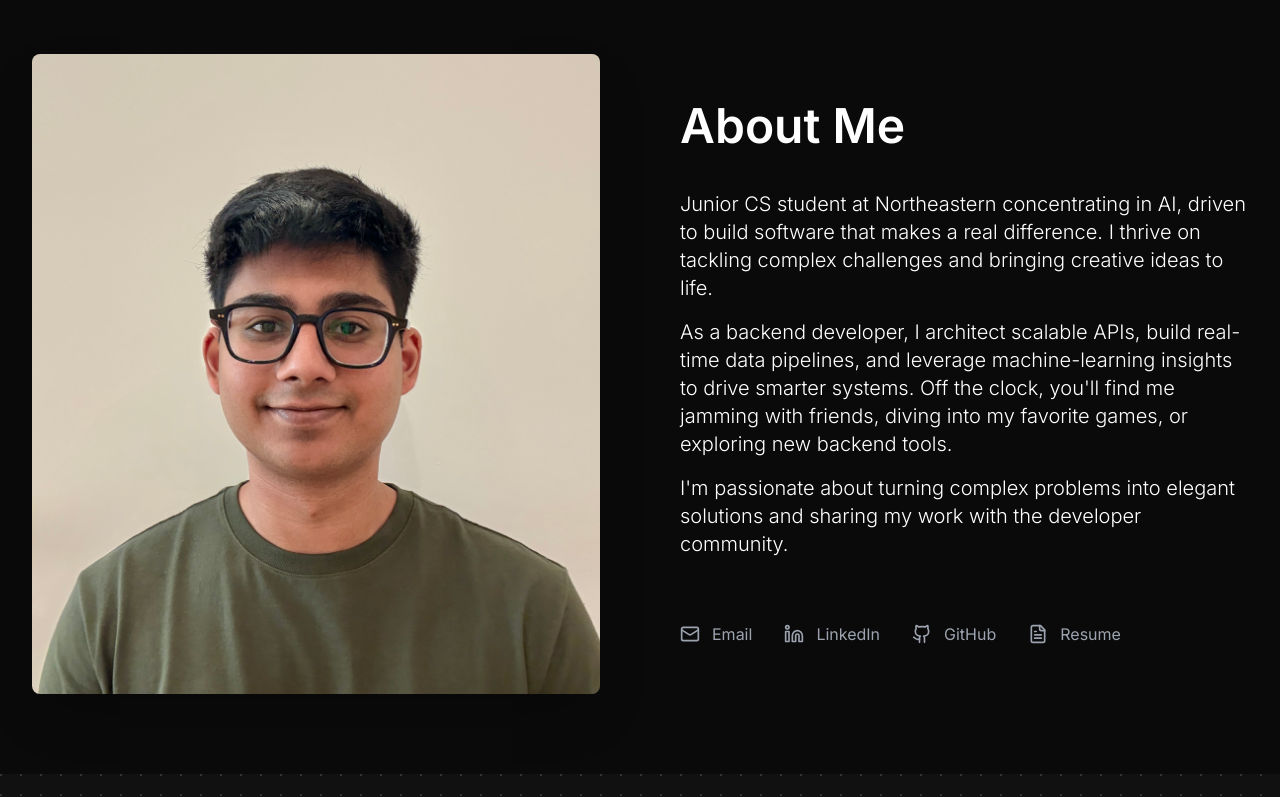
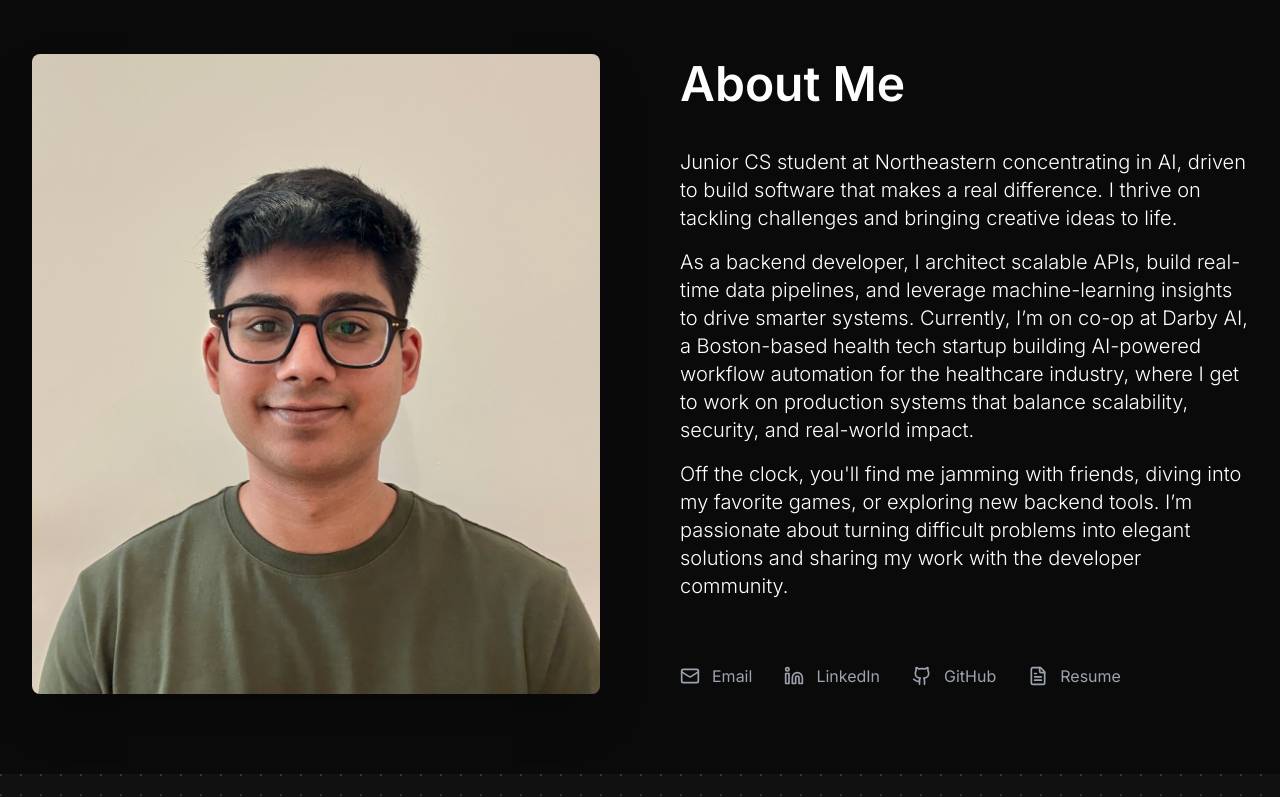
Before and after one commit to ahan-jain/personal-website, a React (Vite) app: page / in a window 1280 px wide. Shown: the part 826-1623 px from the top of the page. Built offline with nearby package versions, Linux system fonts and the light colour scheme.

Commit message:
updated rotating bio and about me

```diff
--- a/src/App.tsx
+++ b/src/App.tsx
@@ -21,8 +21,8 @@ function App() {
   const targetTextRef = useRef('');
 
   const typingPhrases = [
+    "a Software Engineer @ Darby",
     "a CS & AI Major @ Northeastern University",
-    "a Software Engineer @ Darby",
     "a Pianist, Drummer, Guitarist and Vocalist",
     "a Backend Developer",
     "an AI & ML enthusiast",
@@ -372,15 +372,24 @@ function App() {
               <h2 className="text-2xl sm:text-3xl md:text-4xl lg:text-5xl font-semibold mb-6 sm:mb-8 lg:mb-10">About Me</h2>
               <div className="space-y-4 sm:space-y-6 lg:space-y-8 text-base sm:text-lg lg:text-xl font-light leading-relaxed">
                 <p>
-                  Junior CS student at Northeastern concentrating in AI, driven to build software that makes a real difference.
-                  I thrive on tackling complex challenges and bringing creative ideas to life.
+                Junior CS student at Northeastern concentrating in AI, driven
+                  to build software that makes a real difference. I thrive on
+                  tackling challenges and bringing creative ideas to life.
                 </p>
                 <p>
-                As a backend developer, I architect scalable APIs, build real-time data pipelines, and leverage machine-learning insights to drive smarter systems.
-                Off the clock, you'll find me jamming with friends, diving into my favorite games, or exploring new backend tools.
+                  As a backend developer, I architect scalable APIs, build
+                  real-time data pipelines, and leverage machine-learning
+                  insights to drive smarter systems. Currently, I’m on co-op at
+                  Darby AI, a Boston-based health tech startup building
+                  AI-powered workflow automation for the healthcare industry,
+                  where I get to work on production systems that balance
+                  scalability, security, and real-world impact.
                 </p>
                 <p>
-                  I'm passionate about turning complex problems into elegant solutions and sharing my work with the developer community.
+                  Off the clock, you'll find me jamming with friends, diving
+                  into my favorite games, or exploring new backend tools. I’m
+                  passionate about turning difficult problems into elegant
+                  solutions and sharing my work with the developer community.
                 </p>
               </div>
 
```
Also changed, not shown: 2 other files (tests, documents, lock files or other folders).
